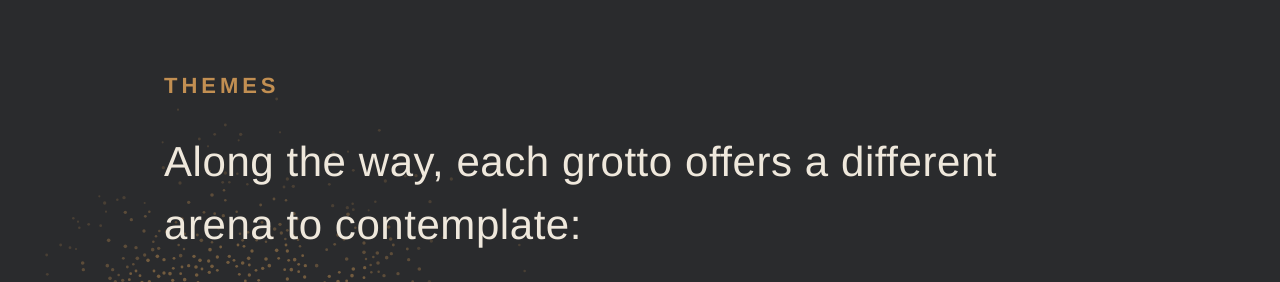
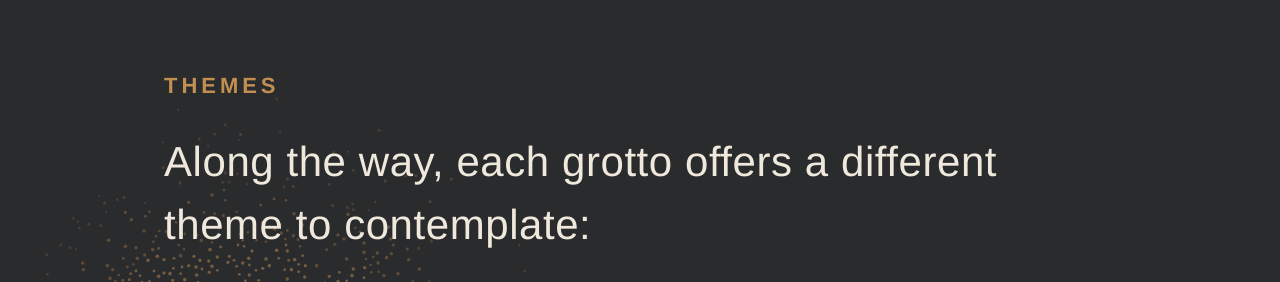
Before and after one commit to zakfoster921/grotto, a plain HTML site: page index.html in a window 1280 px wide. Shown: the part 4780-5062 px from the top of the page. Drawn offline with Linux system fonts and the light colour scheme.

Commit message:
arena -> theme in heading
Co-Authored-By: Claude Sonnet 5.5 <noreply@anthropic.com>
Claude-Session: https://claude.ai/code/session_01RMnPCrtHj62XByH61jJxP8

```diff
--- a/index.html
+++ b/index.html
@@ -115,7 +115,7 @@ footer{border-top:1px solid var(--line);padding:48px 0;color:var(--mute);font-si
 
 <section><svg class="bg" viewBox="0 0 1080 1080" style="left:-8%;top:50%" aria-hidden="true"><use href="#hp"/></svg><div class="wrap">
 <p class="eyebrow">Themes</p>
-<h2 style="font-weight:400"><span style="font-size:.75em">Along the way, each grotto offers a different arena to contemplate:</span><em style="display:block;margin-top:.6em;font-weight:700">What can we recover from our past to bring into the future?</em></h2>
+<h2 style="font-weight:400"><span style="font-size:.75em">Along the way, each grotto offers a different theme to contemplate:</span><em style="display:block;margin-top:.6em;font-weight:700">What can we recover from our past to bring into the future?</em></h2>
 <div class="grid">
 <div>Knowing a place deeply</div><div>Smaller governing structures</div>
 <div>An expansive sense of time</div><div>Working with, not against, nature</div>
```
